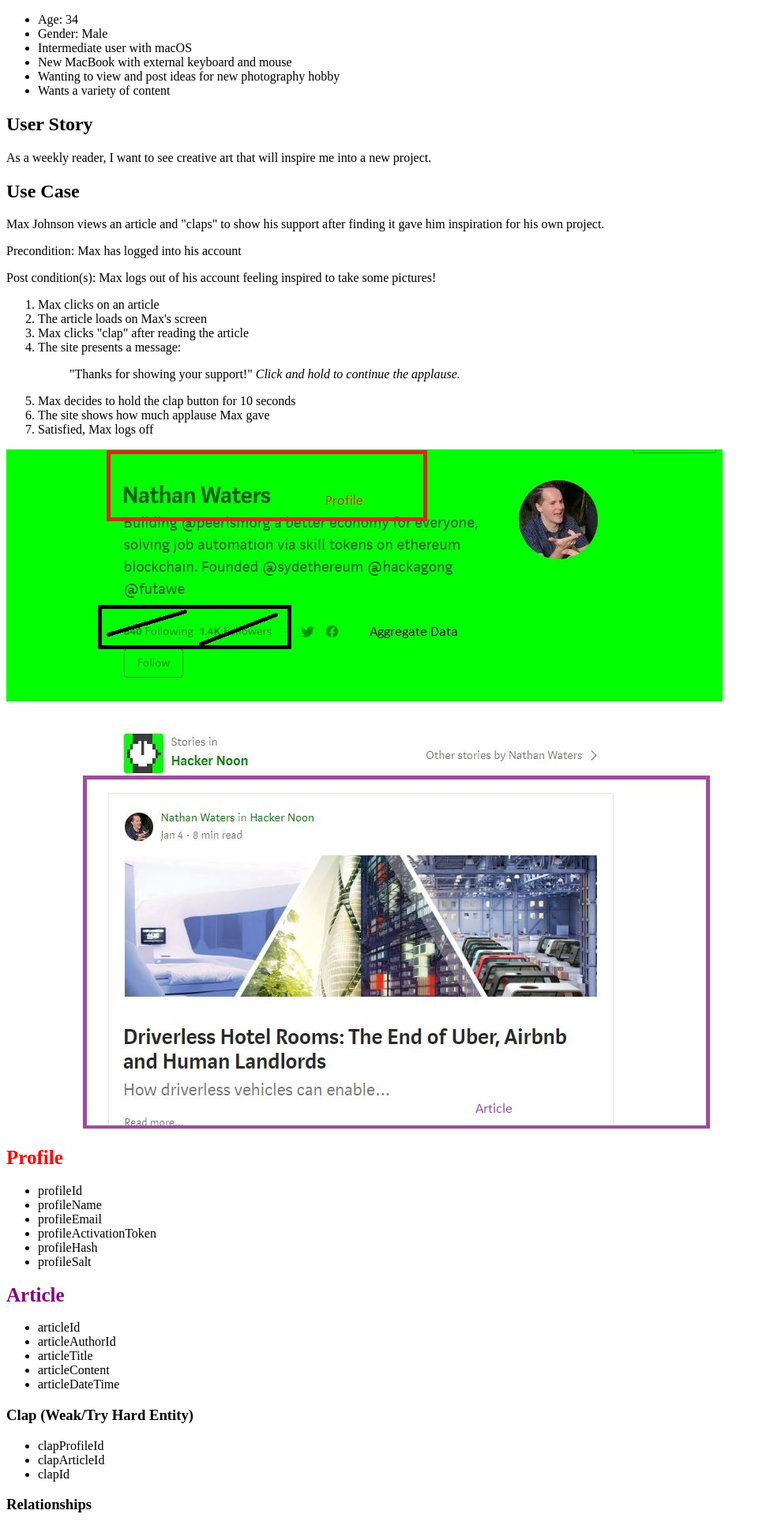
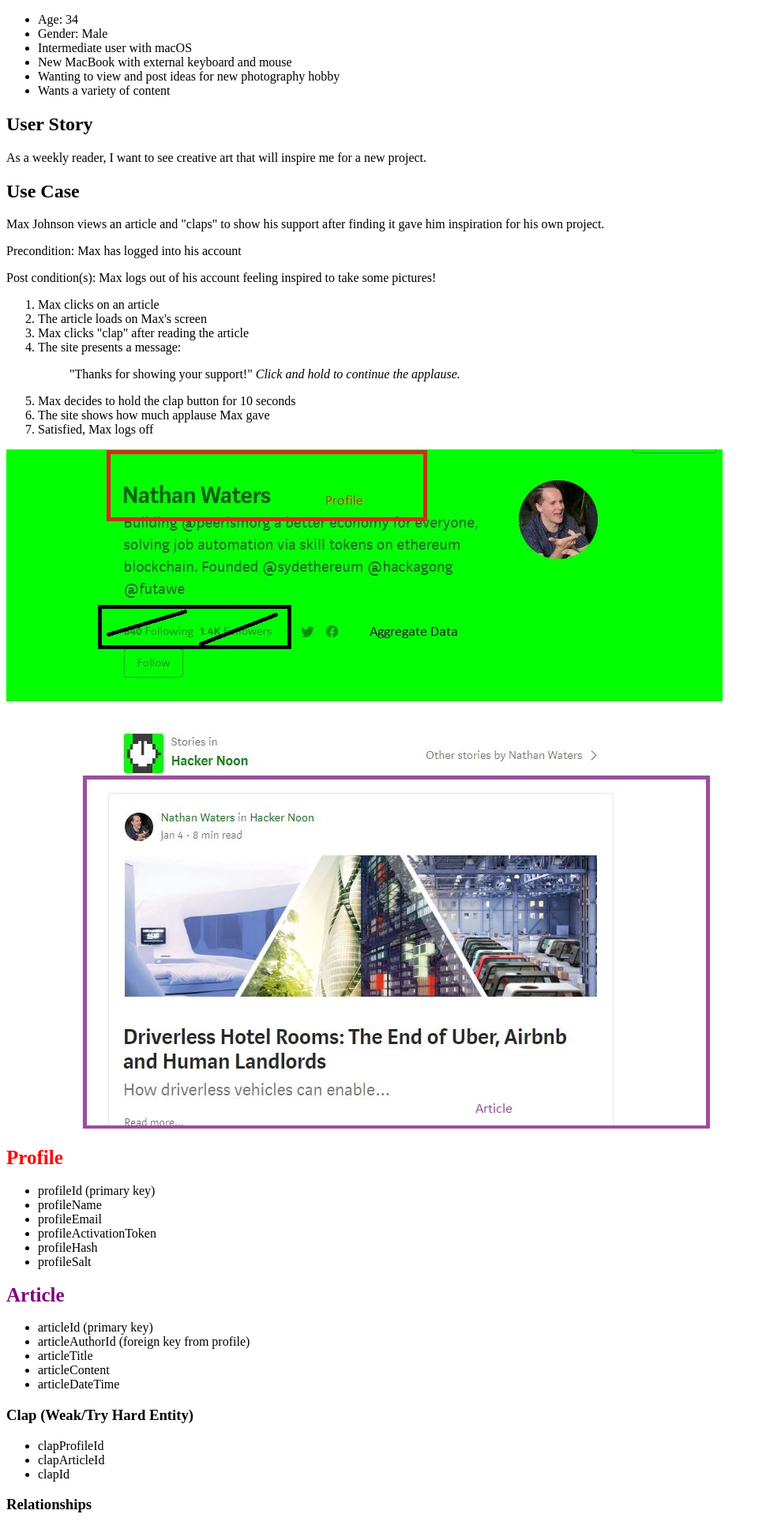
Before and after one commit to codingLyfe/data-design, a PHP site: page / in a window 1280 px wide. Shown: the part 145-2081 px from the top of the page at 79% size, without its empty margins (0-970 px from the left). Run offline with PHP 8.4, Linux system fonts and the light colour scheme.

Commit message:
added primary/foreign key labels

```diff
--- a/index.php
+++ b/index.php
@@ -19,7 +19,7 @@
 			</ul>
 
 		<h2>User Story</h2>
-		<p>As a weekly reader, I want to see creative art that will inspire me into a new project.</p>
+		<p>As a weekly reader, I want to see creative art that will inspire me for a new project.</p>
 
 		<h2>Use Case</h2>
 		<p>Max Johnson views an article and "claps" to show his support after finding it gave him inspiration for his own project.</p>
@@ -46,7 +46,7 @@
 		<br>
 		<h3><span id = "redColorTxt">Profile</span></h3>
 		<ul>
-			<li>profileId</li>
+			<li>profileId (primary key)</li>
 			<li>profileName</li>
 			<li>profileEmail</li>
 			<li>profileActivationToken</li>
@@ -56,8 +56,8 @@
 		</ul>
 		<h3><span id = "purpleColorTxt">Article</span></h3>
 			<ul>
-				<li>articleId</li>
-				<li>articleAuthorId</li>
+				<li>articleId (primary key)</li>
+				<li>articleAuthorId (foreign key from profile)</li>
 				<li>articleTitle</li>
 				<li>articleContent</li>
 				<li>articleDateTime</li>
```
